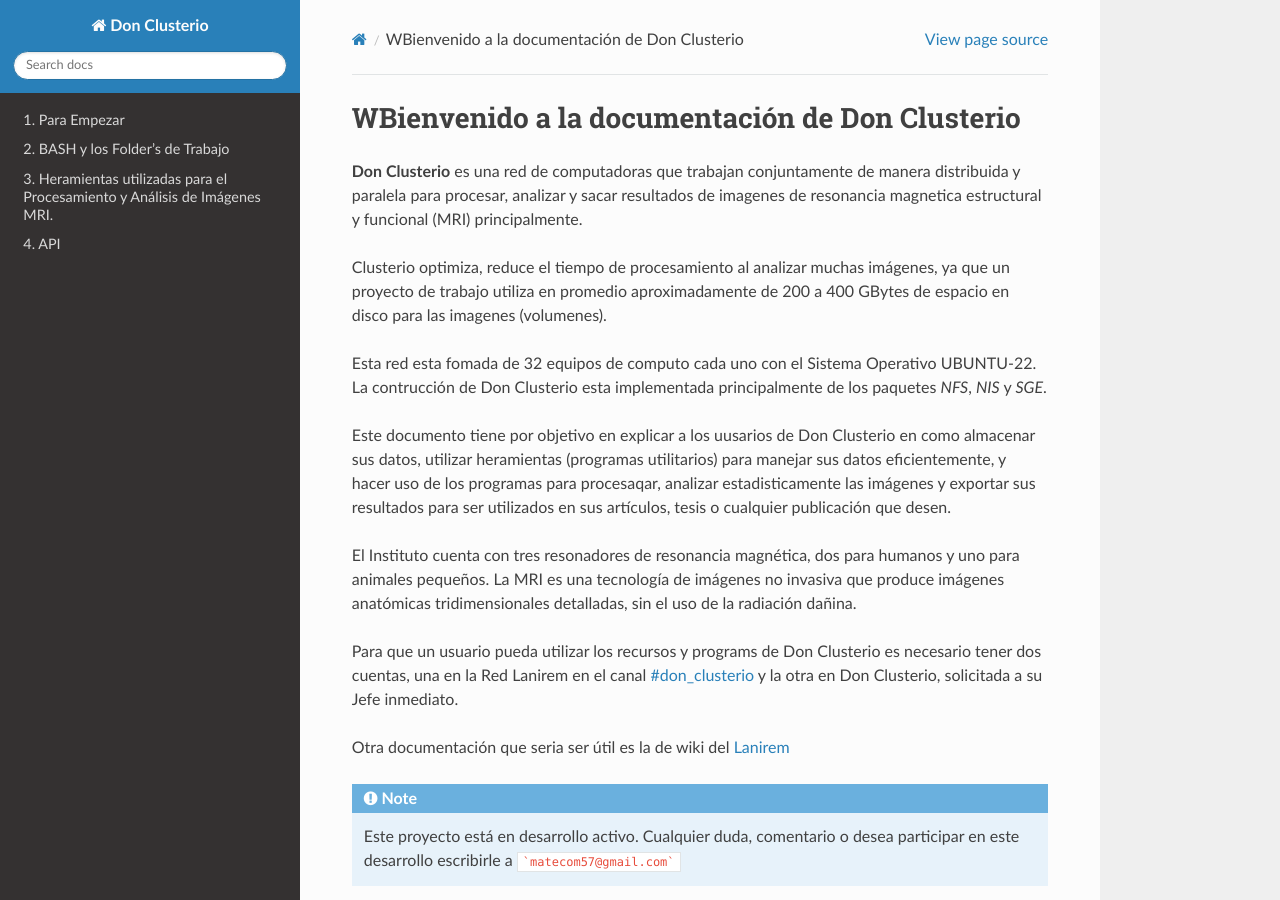
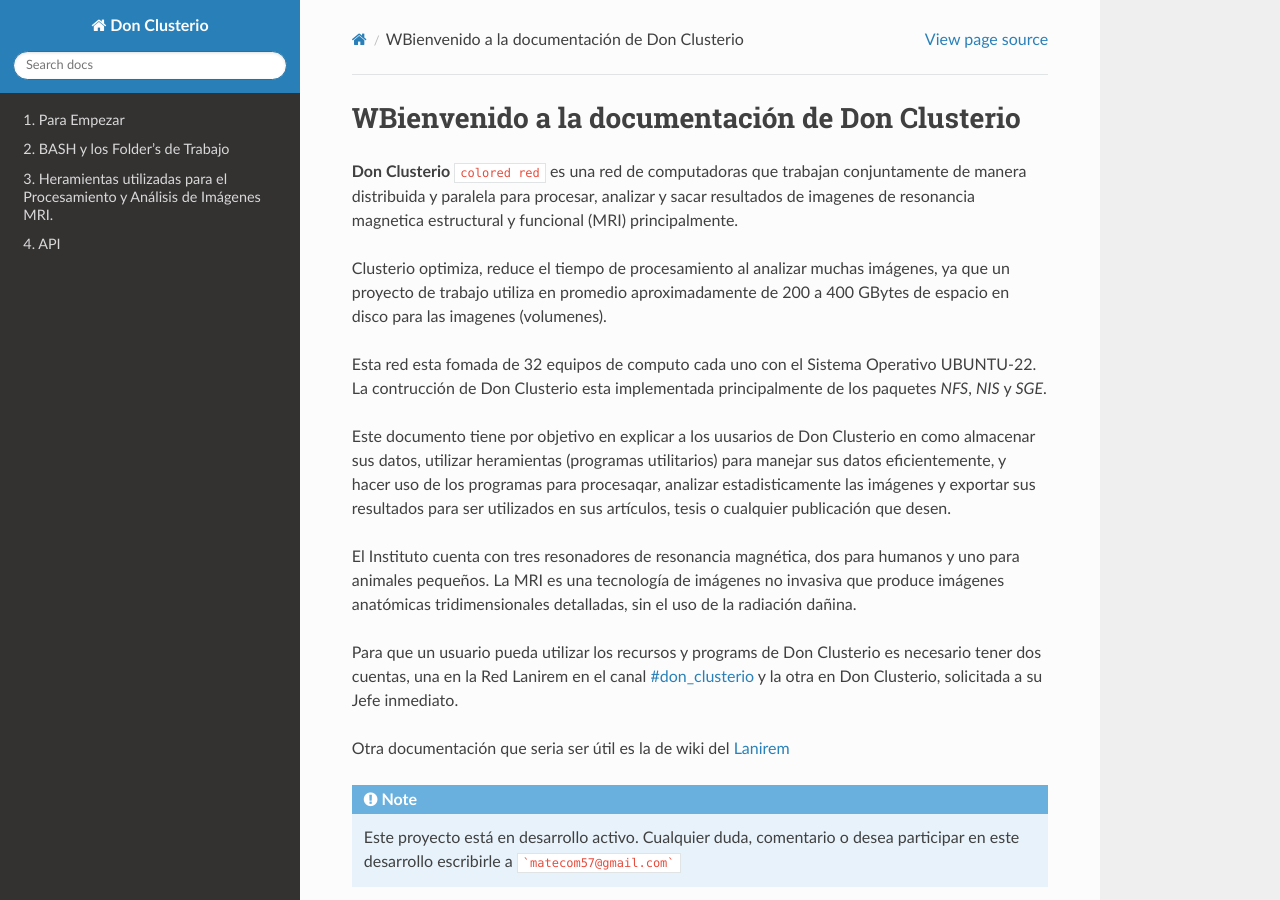
Before and after one commit to matecom57/donclusterio, a Sphinx documentation site: the page built from docs/source/index.rst, in a window 1280 px wide and 900 px high. Built offline with Sphinx 7.4.7 and the Read the Docs theme 3.1.0, drawn with Linux system fonts in a browser that asks for light colours; cross-references to code outside the pages are shown as plain code.

Commit message:
Update index.rst

```diff
--- a/docs/source/index.rst
+++ b/docs/source/index.rst
@@ -1,7 +1,7 @@
 WBienvenido a la documentación de Don Clusterio
 ===================================
 
-**Don Clusterio** es una red de computadoras que trabajan conjuntamente de manera distribuida y paralela para procesar, analizar y sacar resultados de imagenes de resonancia magnetica estructural y funcional (MRI) principalmente.
+**Don Clusterio** :red:`colored red` es una red de computadoras que trabajan conjuntamente de manera distribuida y paralela para procesar, analizar y sacar resultados de imagenes de resonancia magnetica estructural y funcional (MRI) principalmente.
 
 Clusterio optimiza, reduce el tiempo de procesamiento al analizar muchas imágenes, ya que un proyecto de trabajo utiliza en promedio aproximadamente de 200 a 400 GBytes de espacio en disco para las imagenes (volumenes).
 
```
